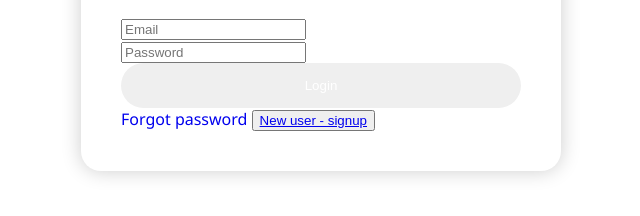
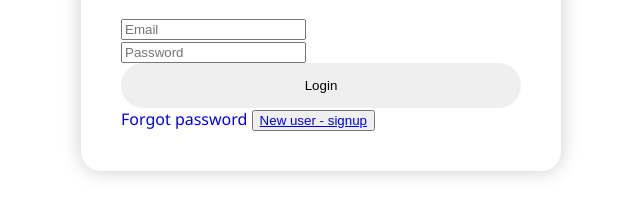
Before and after one commit to SonikaSahana/groupchat_app, a website: page frontend/views/login.html in a window 1280 px wide. Shown: the part 392-608 px from the top of the page, 319-959 px from the left. Drawn offline with nearby package versions, Linux system fonts and the light colour scheme.

Commit message:
some changes

```diff
--- a/frontend/css/login.css
+++ b/frontend/css/login.css
@@ -58,7 +58,7 @@ body {
   button[type="submit"] {
     padding: 15px;
     background-color: linear-gradient(135deg, #71b7e6, #9b59b6);
-    color: #fff;
+    color: linear-gradient(135deg, #71b7e6, #9b59b6);;
     border: none;
     border-radius: 25px;
     cursor: pointer;
```
